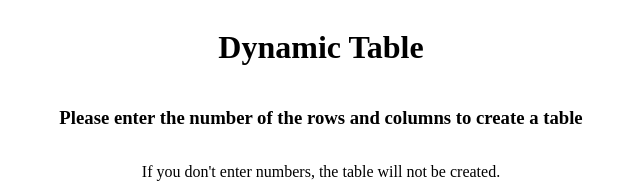
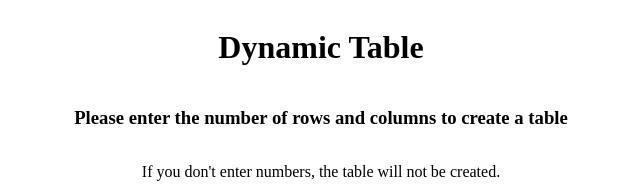
Before and after one commit to StojanovIvann/JSHomeworks, a plain HTML site: page Class06/index.html in a window 1280 px wide. Shown: the top 194 px of the page, without its empty margins (319-959 px from the left). Drawn offline with Linux system fonts and the light colour scheme.

Commit message:
homework

```diff
--- a/Class06/index.html
+++ b/Class06/index.html
@@ -10,7 +10,7 @@
   <body>
     <div class="mainDiv">
      <h1>Dynamic Table </h1>
-     <h3 >Please enter the number of the rows and columns to create a table </h3>
+     <h3 >Please enter the number of rows and columns to create a table </h3>
      <p class="paragraph">If you don't enter numbers, the table will not be created.</p>
   <div>
    <input type="text" id="rows" placeholder="Enter number of rows" required>
```
